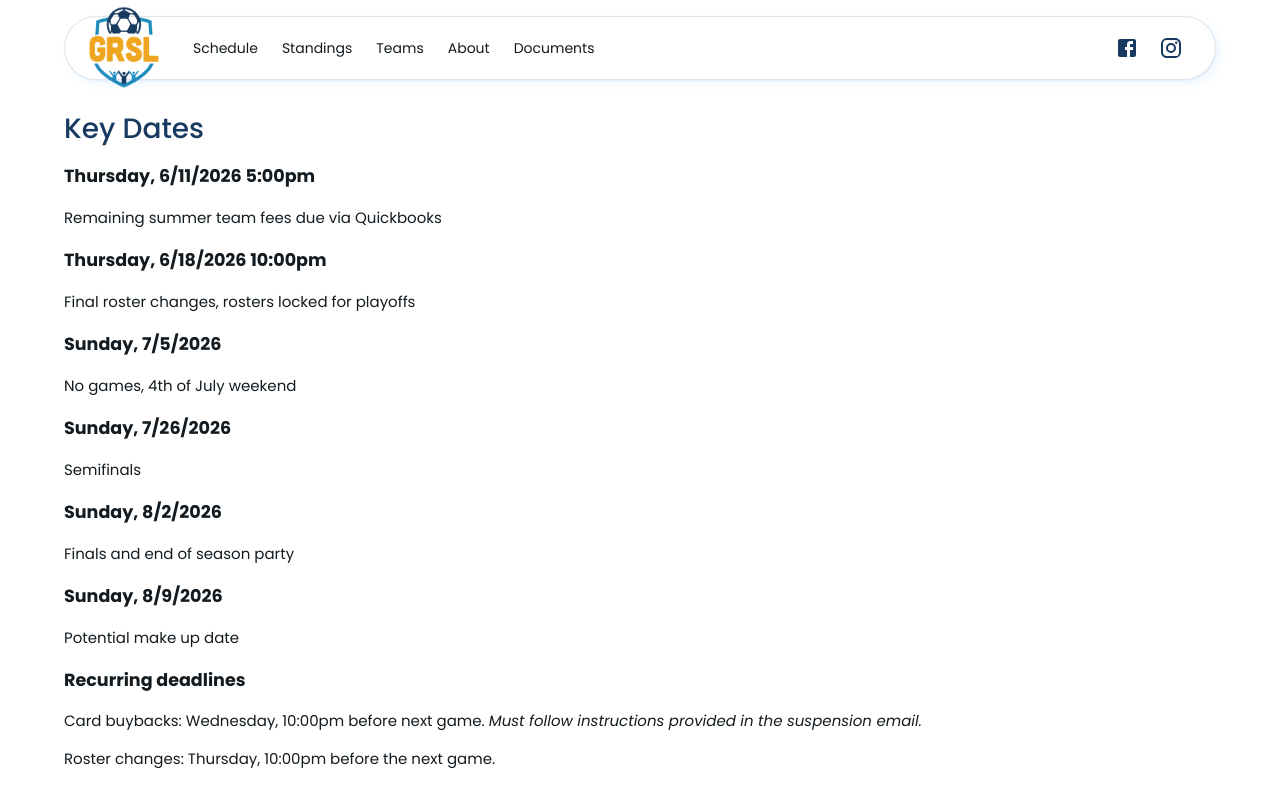
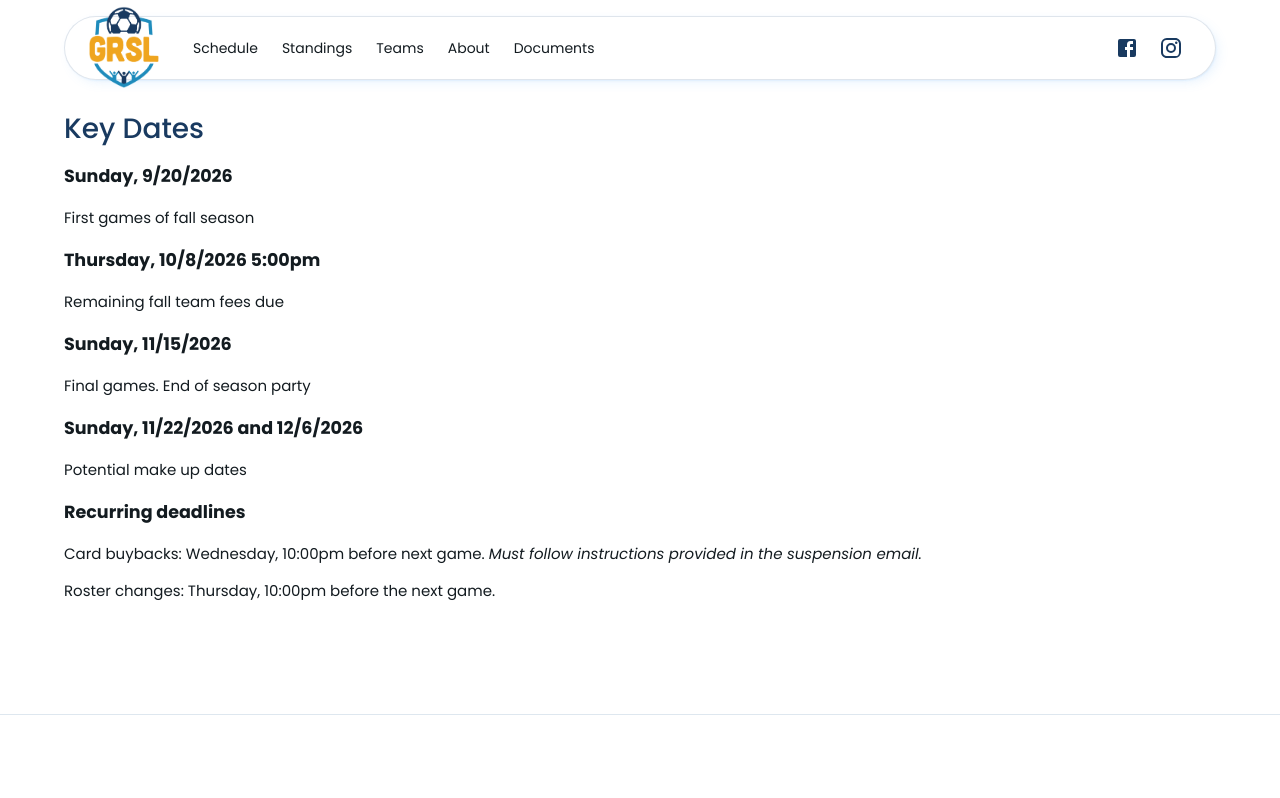
Before and after one commit to gnvrsl/grsl-ng, a React (Vite) app: page /page/dates in a window 1280 px wide. Shown: the top 798 px of the page. Built offline with nearby package versions, Linux system fonts and the light colour scheme; a web font is replaced by a local one.

Commit message:
update fall key dates

```diff
--- a/public/pages/dates.md
+++ b/public/pages/dates.md
@@ -1,22 +1,17 @@
 # Key Dates
 
-### Thursday, 6/11/2026 5:00pm
-Remaining summer team fees due via Quickbooks
+### Sunday, 9/20/2026
+First games of fall season
 
-### Thursday, 6/18/2026 10:00pm
-Final roster changes, rosters locked for playoffs
+### Thursday, 10/8/2026 5:00pm
+Remaining fall team fees due
 
-### Sunday, 7/5/2026
-No games, 4th of July weekend
+### Sunday, 11/15/2026
+Final games.  End of season party
 
-### Sunday, 7/26/2026
-Semifinals
+### Sunday, 11/22/2026 and 12/6/2026
+Potential make up dates
 
-### Sunday, 8/2/2026
-Finals and end of season party
-
-### Sunday, 8/9/2026
-Potential make up date
 
 ### Recurring deadlines
 
--- a/src/components/Announcements.tsx
+++ b/src/components/Announcements.tsx
@@ -35,12 +35,12 @@ export default function Announcements() {
       }}>
         <CardContent>
           <Typography variant="h5">
-            Summer 2026 Season
+            Fall 2026 Season
           </Typography>
           <Typography>
-            Summer 2026 Season starts May 17th
+            Fall 2026 Season starts September 20th
           </Typography>
-          <Link href="/page/dates">Summer 2026 Key Dates</Link>
+          <Link href="/page/dates">Fall 2026 Key Dates</Link>
         </CardContent>
       </Card>
     </Container>
```
